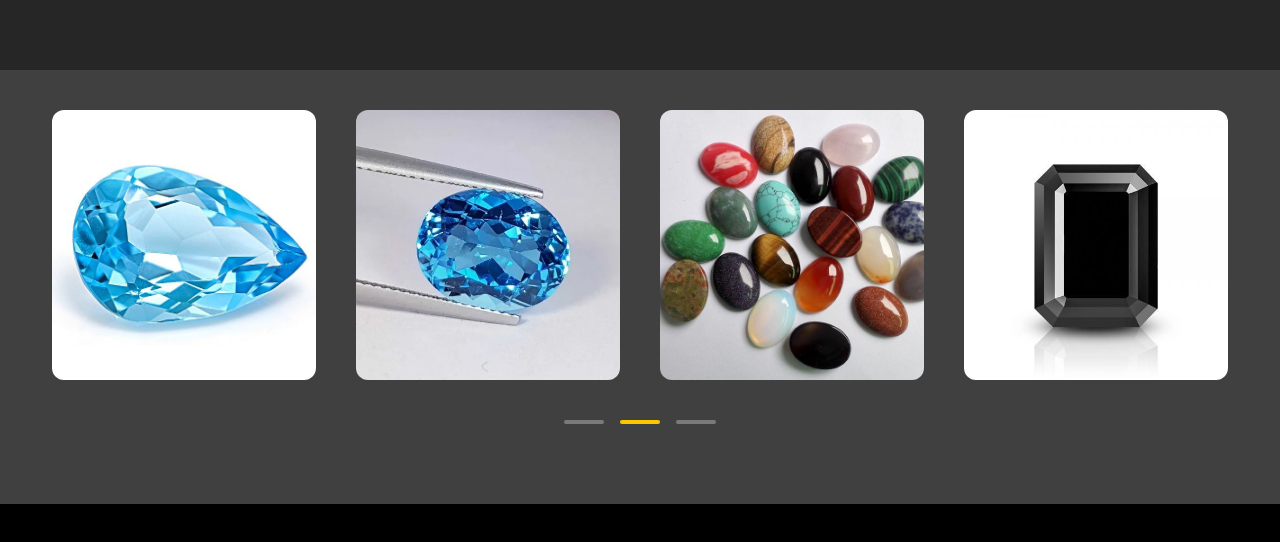
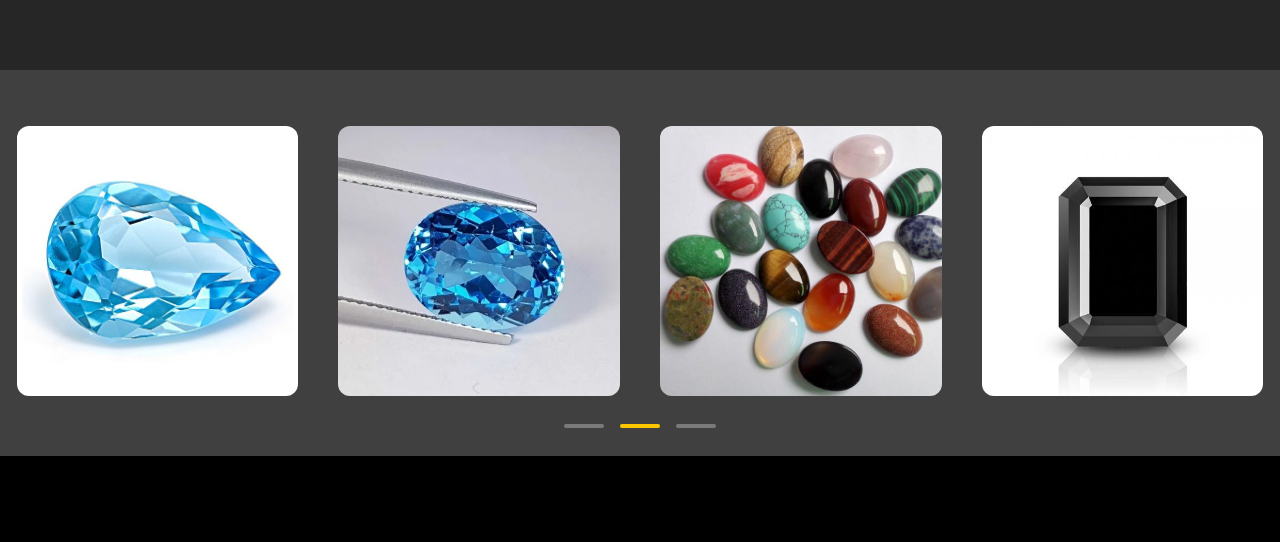
Before and after one commit to JatinMehta007/Freelance-project, a React (Vite) app: page / in a window 1280 px wide. Shown: the part 730-1272 px from the top of the page. Built offline with nearby package versions, Linux system fonts and the light colour scheme; a web font is replaced by a local one.

Commit message:
Adjust minor changes

```diff
--- a/src/pages/slider.jsx
+++ b/src/pages/slider.jsx
@@ -60,7 +60,7 @@ export const Button = () => {
   }, [currentGroup]);
 
   return (
-    <div className="hidden md:block p-10 bg-neutral-700 overflow-hidden">
+    <div className="hidden md:block pt-14 bg-neutral-700 overflow-hidden">
       {/* Slider */}
       <div className="w-full overflow-hidden flex justify-center">
         <div
@@ -89,7 +89,7 @@ export const Button = () => {
       </div>
 
       {/* Indicators */}
-      <div className="flex justify-center items-center space-x-4 my-10">
+      <div className="flex justify-center items-center space-x-4 py-7">
         {Array.from({ length: groupCount }).map((_, i) => (
           <div
             key={i}
```
